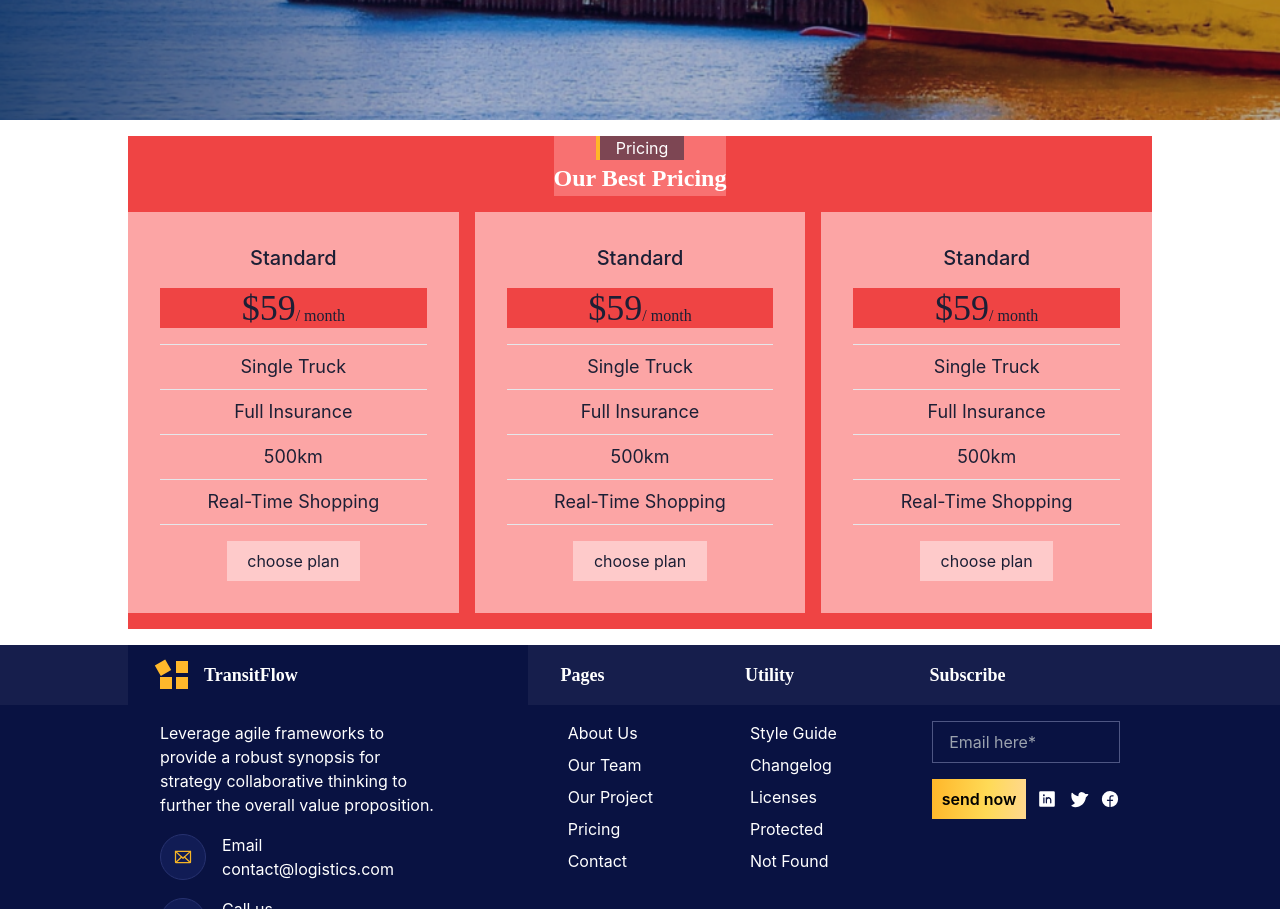
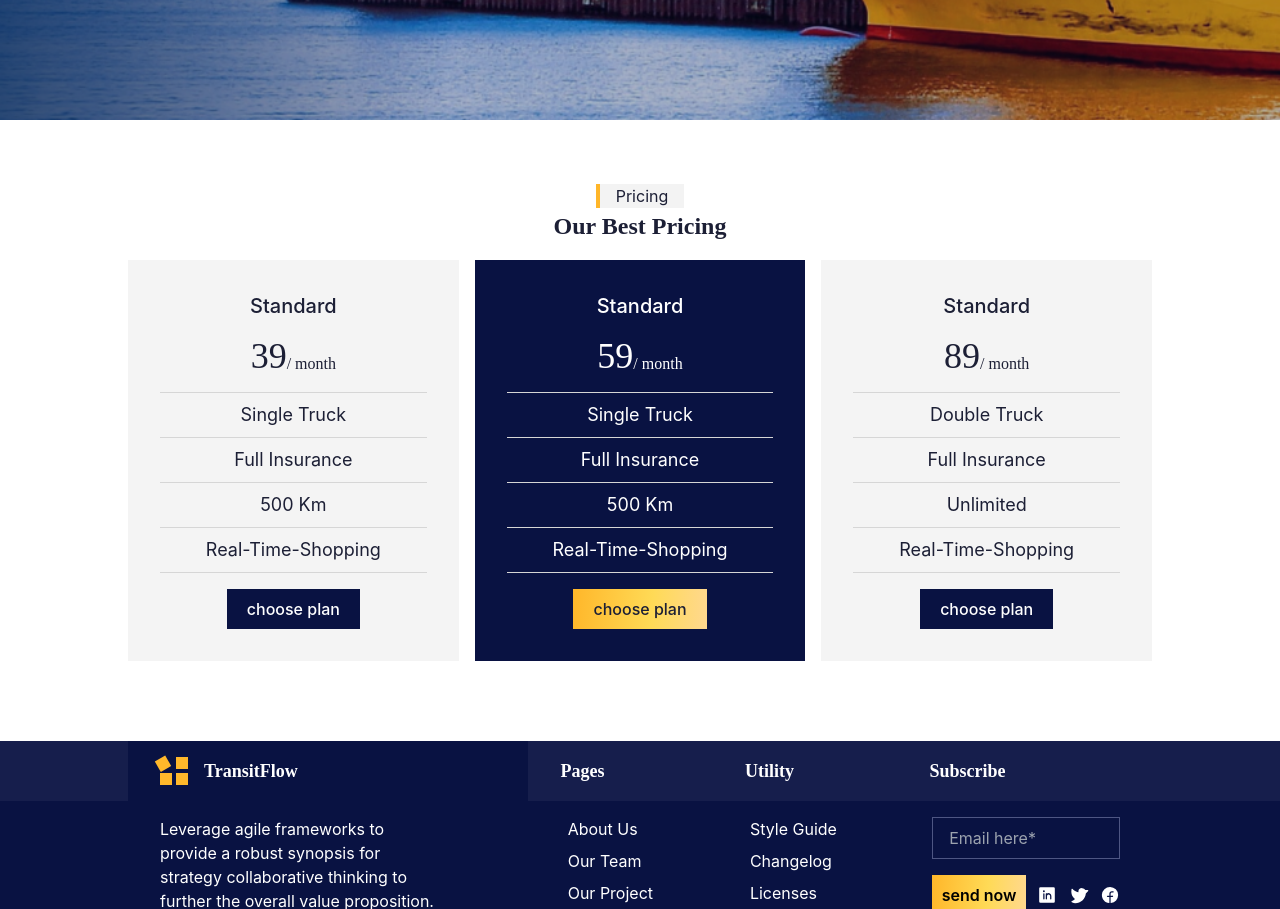
Before and after one commit to smartcollins/logistics, a React (Create React App) app: page /pricing in a window 1280 px wide. Shown: the part 520-1429 px from the top of the page. Built offline with nearby package versions, Linux system fonts and the light colour scheme.

Commit message:
modified Pricing

```diff
--- a/src/pages/Pricing.jsx
+++ b/src/pages/Pricing.jsx
@@ -6,58 +6,45 @@ import Footer from '../component/Footer'
 
 
 const Pricing = ()=>{
-
+    const itemsAry = [{
+        title: 'standard',
+        cost: 39,
+        txt: ['single truck','full insurance','500 km','Real-time-shopping'],
+    },{
+        title: 'standard',
+        cost: 59,
+        dark: true,
+        txt: ['single truck','full insurance','500 km','Real-time-shopping'],
+    },{
+        title: 'standard',
+        cost: 89,
+        txt: ['double truck','full insurance','unlimited','Real-time-shopping'],
+    }]
+    const items = itemsAry.map((item,idx)=>(
+        <div style={ item.dark? { backgroundColor: color.blueBg, color: 'white'} : {backgroundColor: color.grayBg}} key={idx} className='bg-red-300 w-full flex flex-col space-y-4 p-8'>
+            <p className=' font-medium text-xl'>{item.title}</p>
+            <div className='flex items-end justify-center'>
+                <p className=' font-medium text-4xl font-[Rubik]'>{item.cost}</p>
+                <p className=' lowercase font-[Rubik]'>/ month</p>
+            </div>
+            <div className=' font-normal text-lg'>
+                {
+                    item.txt.map((item,idx)=><p key={idx} className=' last:border-b border-t border-[#D6D6D6] py-2'>{item}</p>)
+                }
+            </div>
+            <button style={item.dark?{ color: color.darkTxt,background: `linear-gradient(94.06deg, ${color.grdt} -1.21%, ${color.grdt2} 58.66%, ${color.grdt3} 116.84%)` }:{backgroundColor: color.blueBg, color: 'white'}} className='bg-red-200 w-2/4 py-2 mx-auto font-medium'>choose plan</button>
+        </div>
+    ))
     return(
         <div>
             <div>{banner.slice(10, 11).map((item, idx) => <Banner key={idx} {...item} />)}</div>
-            <div style={{color: color.darkTxt}} className=' capitalize bg-red-500 w-4/5 mx-auto my-4'>
-                <div className='mx-auto w-fit bg-red-400 text-white '>
-                    <p style={{ borderLeft: `4px solid ${color.grdt}` }} className='bg-[#041c37]/50 w-fit px-4 mx-auto'>pricing</p>
+            <div style={{color: color.darkTxt}} className=' capitalize w-4/5 mx-auto my-8 py-8'>
+                <div className='mx-auto w-fit '>
+                    <p style={{ borderLeft: `4px solid ${color.grdt}` }} className='bg-[#e8e8e8]/50 w-fit px-4 mx-auto'>pricing</p>
                     <p className='font-[Rubik] font-semibold text-2xl/normal'>our best pricing</p>
                 </div>
                 <div className='flex gap-4 text-center py-4'>
-                    <div className='bg-red-300 w-full flex flex-col space-y-4 p-8'>
-                        <p className=' font-medium text-xl'>standard</p>
-                        <div className='flex items-end justify-center bg-red-500'>
-                            <p className=' font-medium text-4xl font-[Rubik]'>$59</p>
-                            <p className=' lowercase font-[Rubik]'>/ month</p>
-                        </div>
-                        <div className=' font-normal text-lg'>
-                            <p className=' last:border-b border-t py-2'>single truck</p>
-                            <p className=' last:border-b border-t py-2'>full insurance</p>
-                            <p className=' last:border-b border-t py-2'>500km</p>
-                            <p className=' last:border-b border-t py-2'>real-time shopping</p>
-                        </div>
-                        <button className='bg-red-200 w-2/4 py-2 mx-auto'>choose plan</button>
-                    </div>
-                    <div className='bg-red-300 w-full flex flex-col space-y-4 p-8'>
-                        <p className=' font-medium text-xl'>standard</p>
-                        <div className='flex items-end justify-center bg-red-500'>
-                            <p className=' font-medium text-4xl font-[Rubik]'>$59</p>
-                            <p className=' lowercase font-[Rubik]'>/ month</p>
-                        </div>
-                        <div className=' font-normal text-lg'>
-                            <p className=' last:border-b border-t py-2'>single truck</p>
-                            <p className=' last:border-b border-t py-2'>full insurance</p>
-                            <p className=' last:border-b border-t py-2'>500km</p>
-                            <p className=' last:border-b border-t py-2'>real-time shopping</p>
-                        </div>
-                        <button className='bg-red-200 w-2/4 py-2 mx-auto'>choose plan</button>
-                    </div>
-                    <div className='bg-red-300 w-full flex flex-col space-y-4 p-8'>
-                        <p className=' font-medium text-xl'>standard</p>
-                        <div className='flex items-end justify-center bg-red-500'>
-                            <p className=' font-medium text-4xl font-[Rubik]'>$59</p>
-                            <p className=' lowercase font-[Rubik]'>/ month</p>
-                        </div>
-                        <div className=' font-normal text-lg'>
-                            <p className=' last:border-b border-t py-2'>single truck</p>
-                            <p className=' last:border-b border-t py-2'>full insurance</p>
-                            <p className=' last:border-b border-t py-2'>500km</p>
-                            <p className=' last:border-b border-t py-2'>real-time shopping</p>
-                        </div>
-                        <button className='bg-red-200 w-2/4 py-2 mx-auto'>choose plan</button>
-                    </div>
+                    {items}
                 </div>
             </div>
             <Footer/>
```
